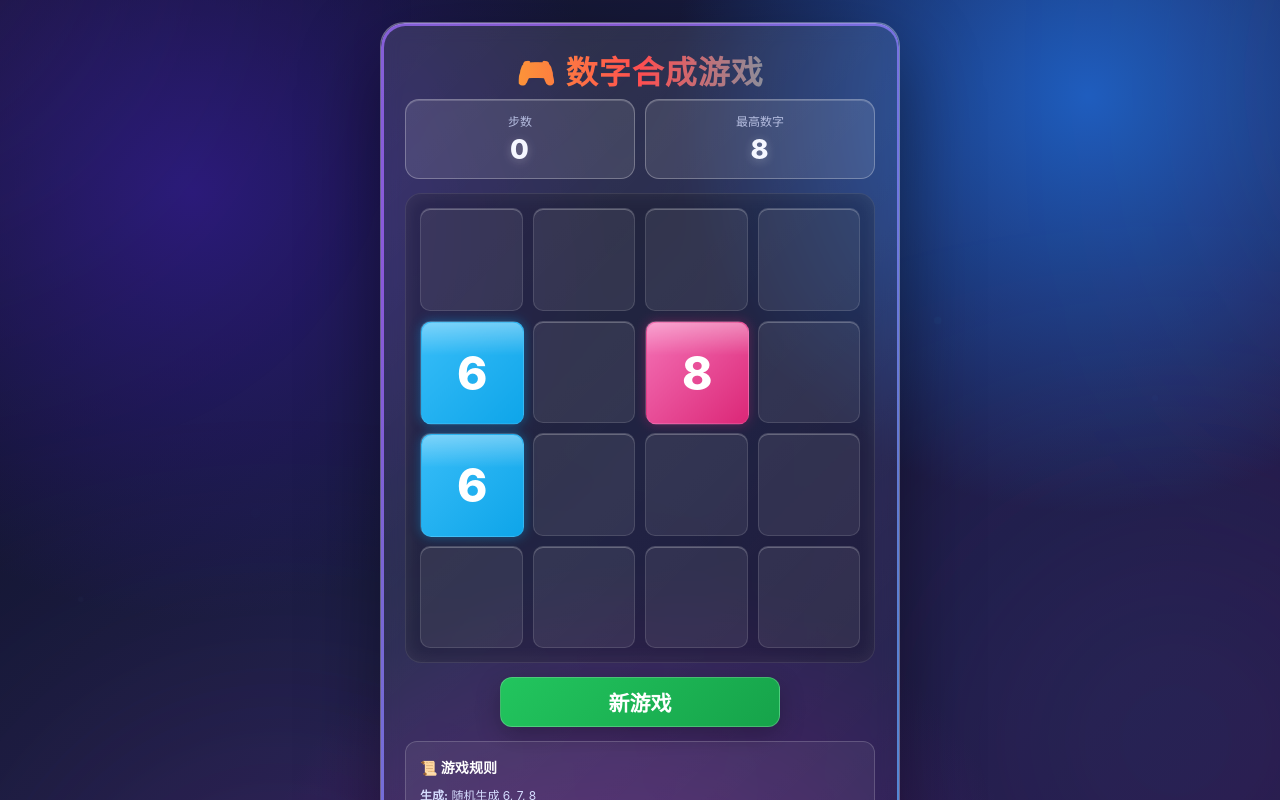
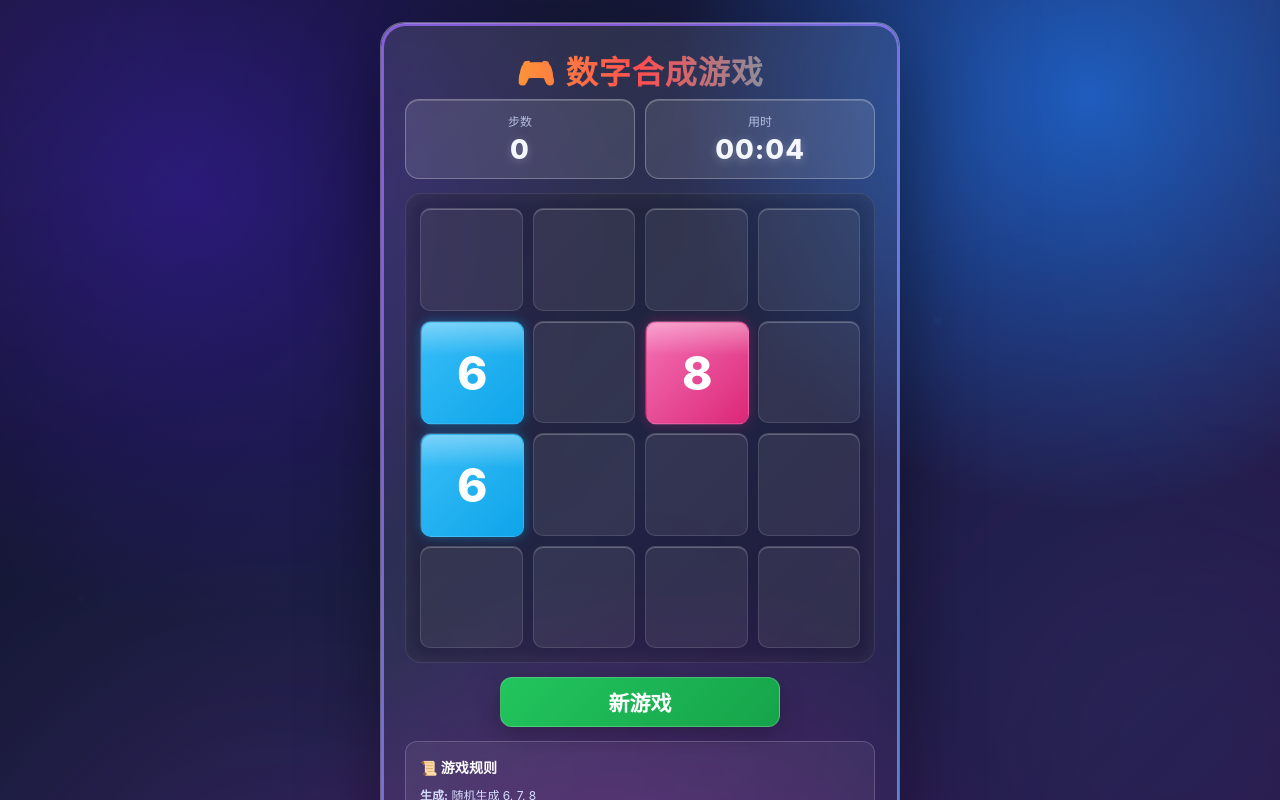
Before and after one commit to Steven-king123/917869-Casualgames, a plain HTML site: page 917869-0.0.2.html in a window 1280 px wide. Shown: the top 800 px of the page. Drawn offline with Linux system fonts and the light colour scheme.

Commit message:
将“最高分数”改为“用时”

```diff
--- a/917869-0.0.1.html
+++ b/917869-0.0.2.html
@@ -548,8 +548,8 @@
         <div class="score-value" id="moves">0</div>
       </div>
       <div class="score-item">
-        <div class="score-label">最高数字</div>
-        <div class="score-value" id="maxTile">0</div>
+        <div class="score-label">用时</div>
+        <div class="score-value" id="maxTile">00:00</div>
       </div>
     </div>
 
@@ -626,6 +626,8 @@
     let gameWon = false;
     let isAnimating = false;
     let tileIdSeq = 1;
+    let gameTimer = null;
+    let gameStartAt = 0;
 
     const tiles = new Map();
     const tilePool = [];
@@ -681,6 +683,29 @@
         };
         requestAnimationFrame(frame);
       });
+    }
+
+    function formatTime(totalSeconds) {
+      const m = Math.floor(totalSeconds / 60);
+      const s = totalSeconds % 60;
+      return `${String(m).padStart(2, '0')}:${String(s).padStart(2, '0')}`;
+    }
+
+    function stopTimer() {
+      if (gameTimer !== null) {
+        clearInterval(gameTimer);
+        gameTimer = null;
+      }
+    }
+
+    function startTimer() {
+      stopTimer();
+      gameStartAt = Date.now();
+      maxTileEl.textContent = '00:00';
+      gameTimer = setInterval(() => {
+        const elapsed = Math.floor((Date.now() - gameStartAt) / 1000);
+        maxTileEl.textContent = formatTime(elapsed);
+      }, 1000);
     }
 
     function tileRect(r, c) {
@@ -1288,6 +1313,7 @@
 
     async function celebrateWin() {
       gameWon = true;
+      stopTimer();
       showMessage('🎉 恭喜获胜！目标达成：[91, 78, 69]', 'success');
       gameContainer.classList.add('victoryPulse');
       victoryLayer.classList.add('active');
@@ -1348,7 +1374,6 @@
 
       moves++;
       movesEl.textContent = String(moves);
-      maxTileEl.textContent = String(maxTile());
 
       if (checkWin(board)) {
         await celebrateWin();
@@ -1369,11 +1394,15 @@
       gameWon = false;
       msgEl.className = 'message';
 
+      startTimer();
+
       const inits = [addRandomTile(), addRandomTile(), addRandomTile()].filter(Boolean);
       await animateSpawn(inits);
 
       movesEl.textContent = '0';
-      maxTileEl.textContent = String(maxTile());
+      if (gameTimer === null) {
+        startTimer();
+      }
       isAnimating = false;
     }
 
@@ -1529,8 +1558,9 @@
       const init = [addRandomTile(), addRandomTile(), addRandomTile()].filter(Boolean);
       await animateSpawn(init);
 
+      startTimer();
       movesEl.textContent = String(moves);
-      maxTileEl.textContent = String(maxTile());
+      maxTileEl.textContent = '00:00';
     })();
   </script>
 </body>
```
